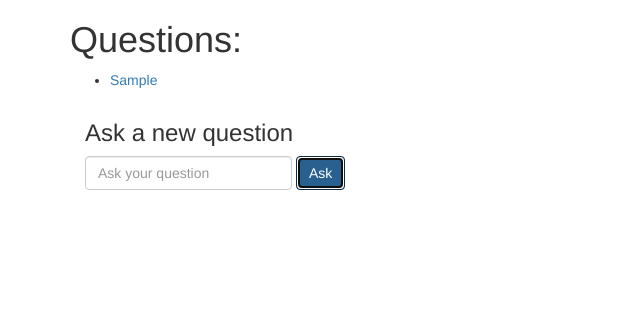
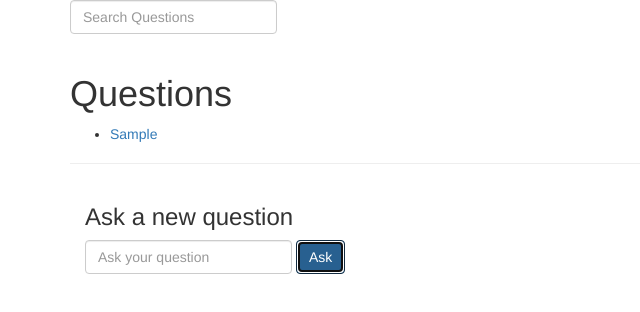
Before and after one commit to marvinick/09.23.15.AskExpertsJS, a plain HTML site: page index.html at #!/questions in a window 1280 px wide. Both pictures are taken after typing "Sample" into the empty fields and a click on the button "Ask". Shown: the whole page, without its empty margins (0-640 px from the left). Drawn offline with nearby package versions, Linux system fonts and the light colour scheme.

Commit message:
search function

```diff
--- a/partials/questions.html
+++ b/partials/questions.html
@@ -1,11 +1,20 @@
+<div ng-controller ="QuestionsCtrl">
+  <form class="form-inline" role="form">
+    <div class="form-group" ng-show="questions.length">
+      <input ng-model="query" type="text" class="form-control" placeholder="Search Questions">
+    </div>
+  </form>
 
-  <div ng-show="questions.length">
-    <h1>Questions:</h1>
-    <ul>
-      <li ng-repeat="item in questions">
-        <a ui-sref="questions.answers({ questionId: item.id })">{{ item.title }}</a>
-      </li>
-    </ul>
+  <div class="page-header">
+    <h1 ng-show="questions.length && filtered.length">Questions</h1>
+    <h1 ng-show="questions.length && !filtered.length">no show</h1>
+
+      <ul>
+        <li ng-repeat="item in filtered = ( questions | filter:query)">
+          <a ui-sref="questions.answers({ questionId: item.id })">{{ item.title }}</a>
+        </li>
+      </ul>
+    </div>
   </div>
 
   <div class="col-md-4">
@@ -17,4 +26,5 @@
         <button type="submit" class="btn btn-primary">Ask</button>
       </form>
   </div>
+</div>
 <div ui-view></div>
```
